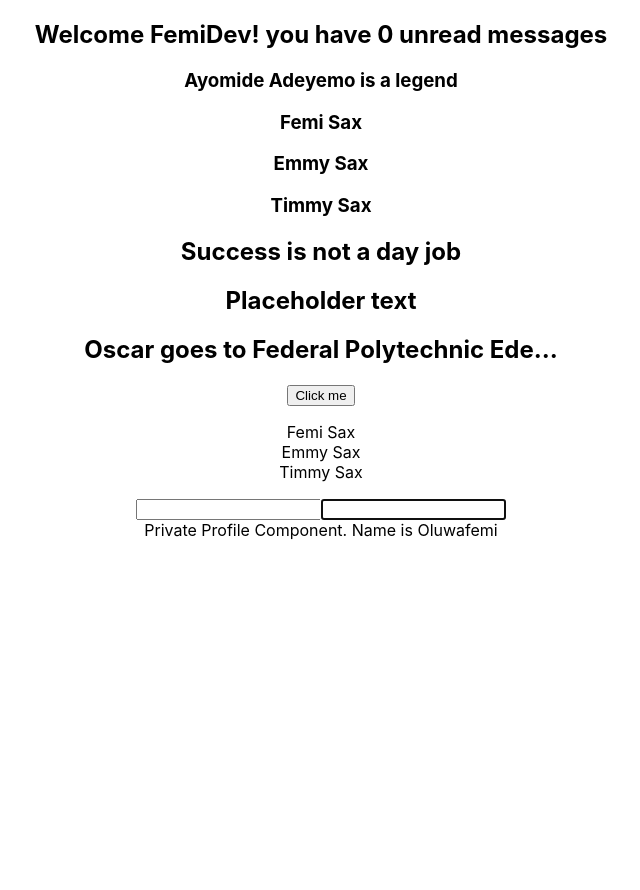
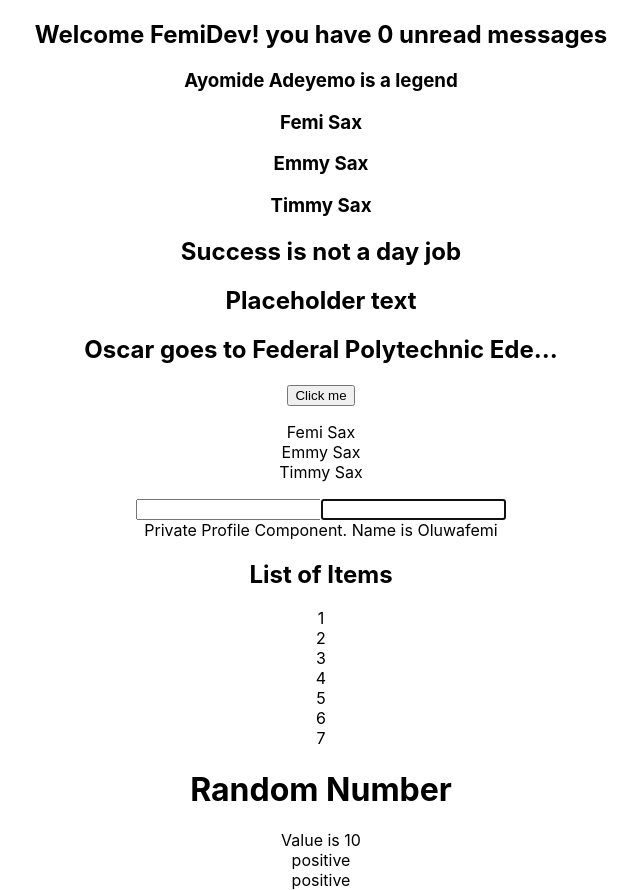
Before and after one commit to femmytedrey/Typescript, a React (Create React App) app: page / in a window 1280 px wide. Shown: the whole page, without its empty margins (319-959 px from the left). Before the commit the page ends 800 px from the top, so only its background shows below. Built offline with nearby package versions, Linux system fonts and the light colour scheme.

Commit message:
Restricting Props

```diff
--- a/src/App.tsx
+++ b/src/App.tsx
@@ -18,6 +18,8 @@ import { DomRef } from "./components/ref/DomRef";
 import { MutableRef } from "./components/ref/MutableRef";
 import { Private } from "./components/auth/Private";
 import { Profile } from "./components/auth/Profile";
+import { ListItem } from "./components/List";
+import { RandomNumber } from "./components/RandomNumber";
 // import { Style } from "./components/Style";
 // import { TestingBtn } from "./components/TestingBtn";
 
@@ -80,6 +82,8 @@ function App() {
       <DomRef />
       {/* <MutableRef /> */}
       <Private isLoggedIn={true} component={Profile} />
+      <ListItem items={[1, 2, 3, 4, 5, 6, 7]} onClick={(item) => console.log(item)} />
+      <RandomNumber value={10} isPositive={true} />
     </div>
   );
 }
--- /dev/null
+++ b/src/components/List.tsx
@@ -0,0 +1,20 @@
+import { ReactNode } from "react";
+
+type ListProps<T> = {
+  items: T[];
+  onClick: (value: T) => void;
+};
+export const ListItem = <T extends ReactNode>({ items, onClick }: ListProps<T>) => {
+  return (
+    <div>
+      <h2>List of Items</h2>
+      {items.map((item, index) => {
+        return (
+          <div key={index} onClick={() => onClick(item)}>
+            {item}
+          </div>
+        );
+      })}
+    </div>
+  );
+};
--- /dev/null
+++ b/src/components/RandomNumber.tsx
@@ -0,0 +1,41 @@
+type RandomNumberType = {
+    value: number
+}
+type PositiveProps = RandomNumberType & {
+    isPositive: boolean
+    isNegative?: never
+    isZero?: never
+}
+
+type NegativeProps = RandomNumberType & {
+    isNegative: boolean
+    isPositive?: never
+    isZero?: never
+}
+
+type ZeroProps = RandomNumberType & {
+    isZero: boolean
+    isPositive?: never
+    isNegative?: never
+}
+type RandomNumberProps = PositiveProps | NegativeProps | ZeroProps
+
+
+export const RandomNumber = ({ value, isPositive, isNegative, isZero }: RandomNumberProps) => {
+    let valueType;
+    if (value < 0) {
+        valueType = 'negative';
+    } else if (value > 0) {
+        valueType = 'positive';
+    } else {
+        valueType = 'zero';
+    }
+  return (
+    <div>
+        <h1>Random Number</h1>
+        <div>Value is {value}</div>
+        <div>{isPositive && 'positive'} {isNegative && 'negative'} {isZero && 'zero'}</div>
+        <div>{valueType}</div>
+    </div>
+  )
+}
--- a/src/components/auth/Private.tsx
+++ b/src/components/auth/Private.tsx
@@ -6,10 +6,9 @@ type PrivateProps = {
   component: React.ComponentType<ProfileProps>;
 };
 
-
 export const Private = ({ isLoggedIn, component: Component }: PrivateProps) => {
   if (isLoggedIn) {
-    return <Component name='Oluwafemi' />;
+    return <Component name="Oluwafemi" />;
   } else {
     return <Login />;
   }
```
